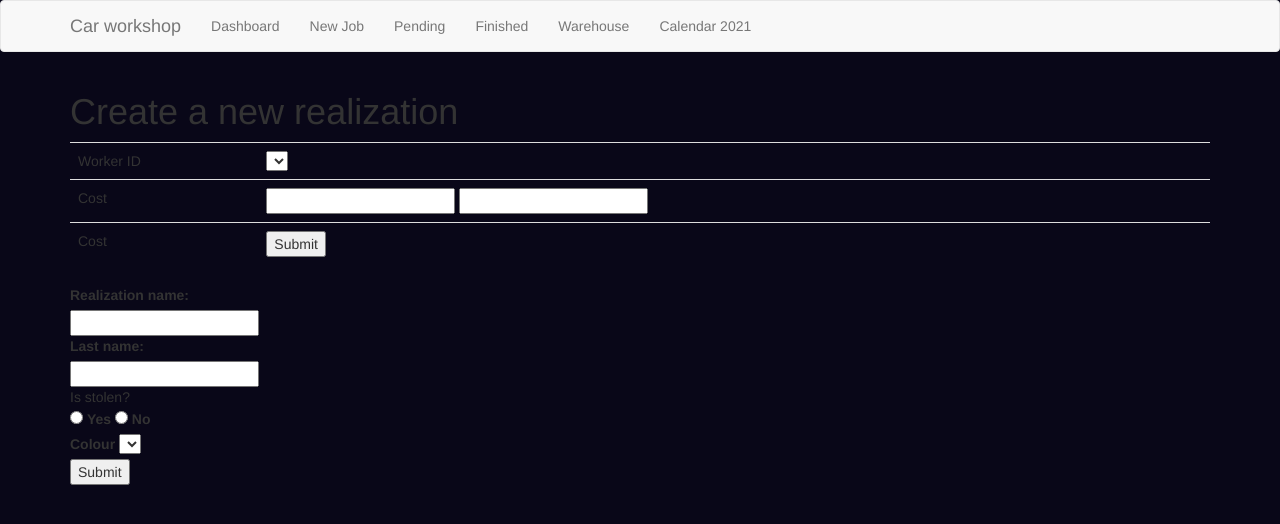
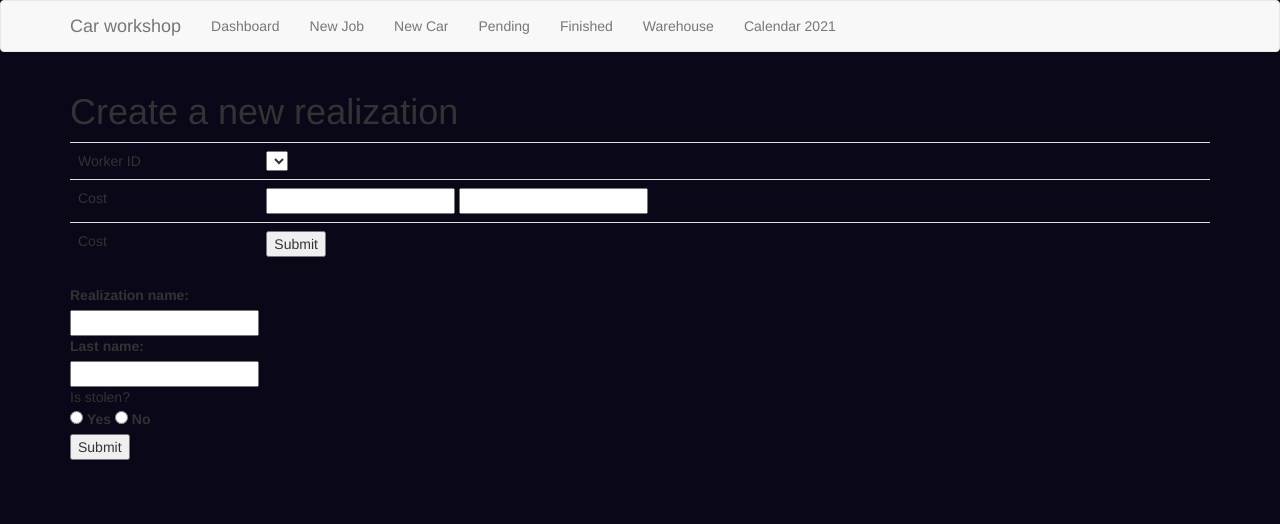
Before and after one commit to piotrsladowski/car-workshop, a Python web app: template app/templates/newJob.html in a window 1280 px wide. Shown: the top 524 px of the page. Run offline with Jinja, Linux system fonts and the light colour scheme; the template is opened without the code that fills it, so the values that code supplies are empty; some libraries are stand-ins or nearby versions.

Commit message:
newCar init

```diff
--- a/app/templates/base.html
+++ b/app/templates/base.html
@@ -14,6 +14,7 @@
             <ul class="nav navbar-nav">
                 <li><a href="{{ url_for('dashboard') }}">Dashboard</a></li>
                 <li><a href="{{ url_for('newJob') }}">New Job</a></li>
+                <li><a href="{{ url_for('newCar') }}">New Car</a></li>
                 <li><a href="{{ url_for('pending') }}">Pending</a></li>
                 <li><a href="{{ url_for('finished') }}">Finished</a></li>
                 <li><a href="{{ url_for('warehouse') }}">Warehouse</a></li>
--- a/app/templates/newJob.html
+++ b/app/templates/newJob.html
@@ -43,13 +43,6 @@
     <input type="radio" id="stolenNo" name="isStolen" value="stolenNo">
     <label for="stolenNo">No</label>
     <br>
-    <label for="colour">Colour</label>
-    <select name="colour" method="GET" action="/">
-        {% for colour in colours %}
-        <option value="{{colour}}" SELECTED>{{colour}}</option>"
-        {% endfor %}
-    </select>
-    <br>
     <input type="submit">
   </form>
 {% endblock %}
```
Also changed, not shown: app/routes.py (+7 -2 lines), app/templates/calendar2021.html (+5 -2 lines).
